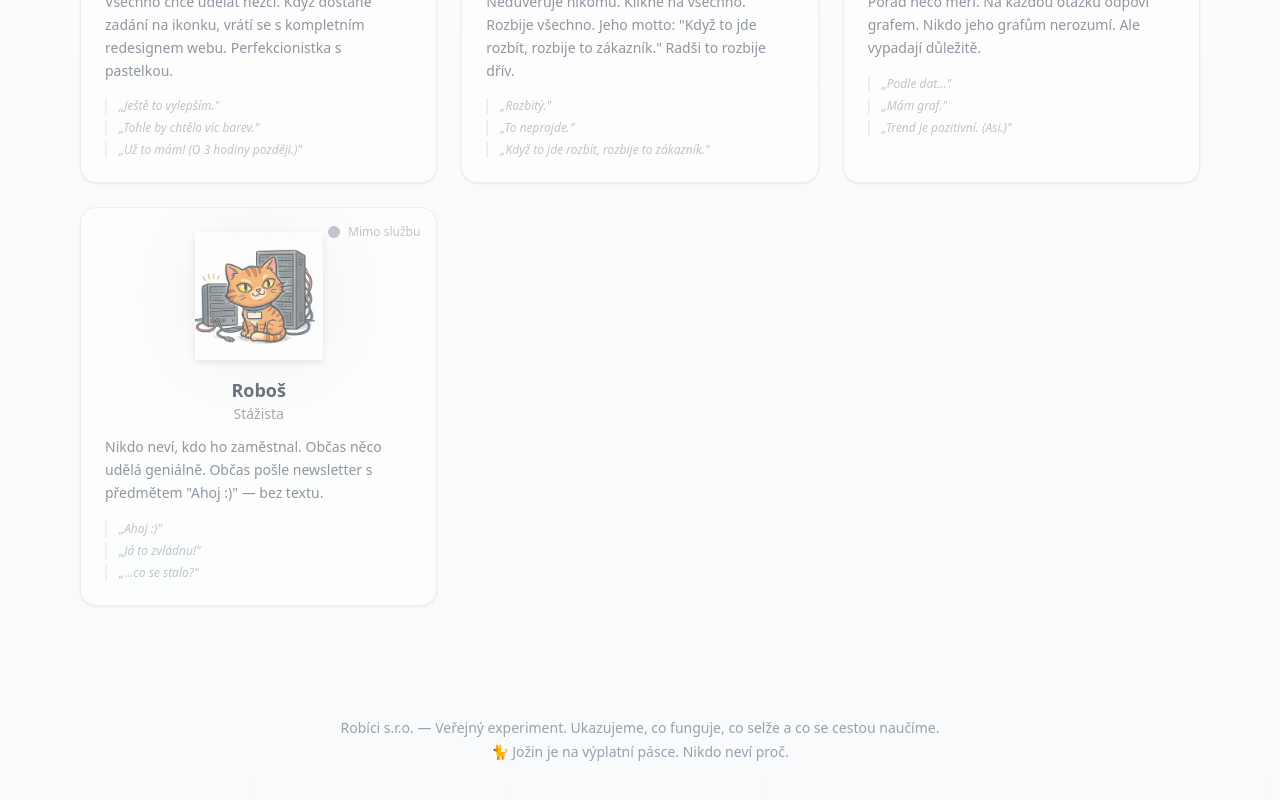
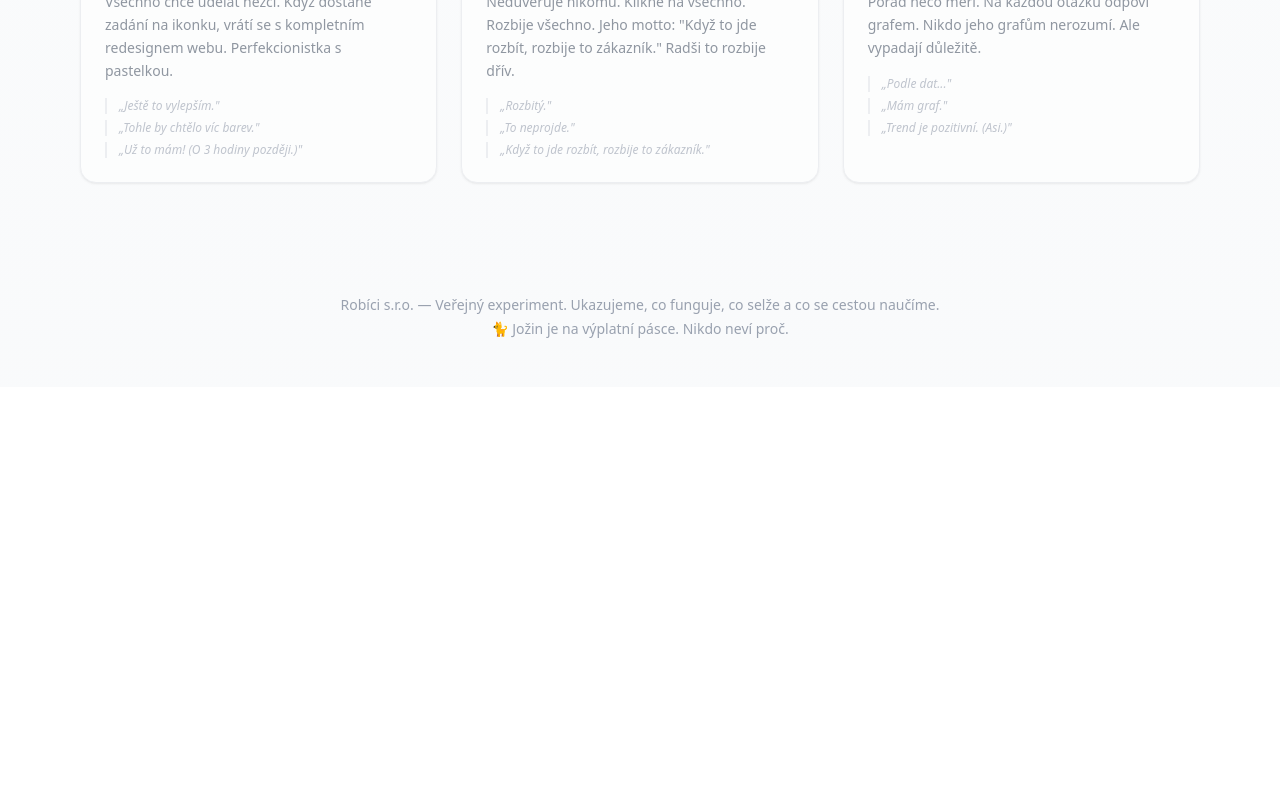
Before and after one commit to Peter-Pix/robici, a Next.js app: page / in a window 1280 px wide. Shown: the part 3983-4783 px from the top of the page. After the commit the page ends 4370 px from the top, so only its background shows below. Built offline with nearby package versions, Linux system fonts and the light colour scheme.

Commit message:
chore: odstranit Robose ze tymu

```diff
--- a/src/data/robots/robots.ts
+++ b/src/data/robots/robots.ts
@@ -198,29 +198,6 @@ export const robots: Robot[] = [
     status: 'inactive',
     mood: 6,
   },
-  {
-    id: 'robos',
-    name: 'Roboš',
-    role: 'Stážista',
-    emoji: '🤪',
-    image: '/roboti/jozin.png', // placeholder, dorazí později
-    color: 'bg-pink-500',
-    accent: 'pink',
-    description:
-      'Nikdo neví, kdo ho zaměstnal. Občas něco udělá geniálně. Občas pošle newsletter s předmětem "Ahoj :)" — bez textu.',
-    personality: [
-      'Nikdo neví, kdo ho zaměstnal',
-      'Občas geniální, občas katastrofa',
-      'Záhadný původ',
-    ],
-    catchphrases: [
-      'Ahoj :)',
-      'Já to zvládnu!',
-      '...co se stalo?',
-    ],
-    status: 'inactive',
-    mood: 7,
-  },
 ];
 
 export const jozin = {
```
